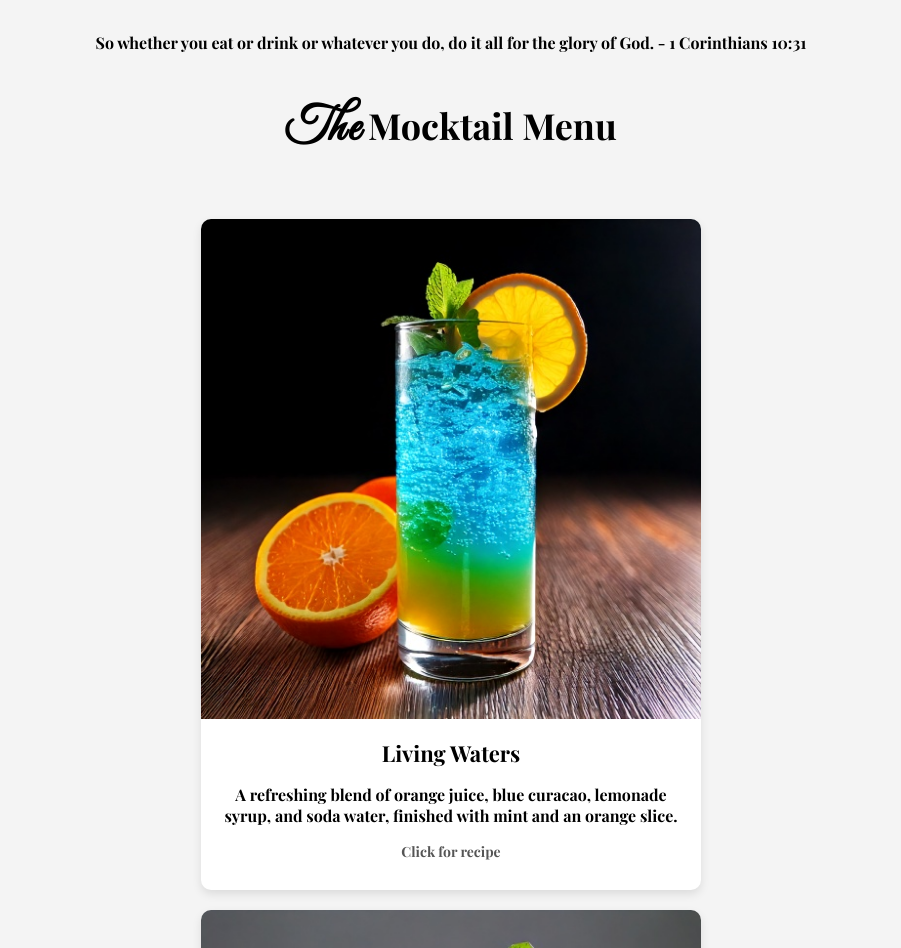
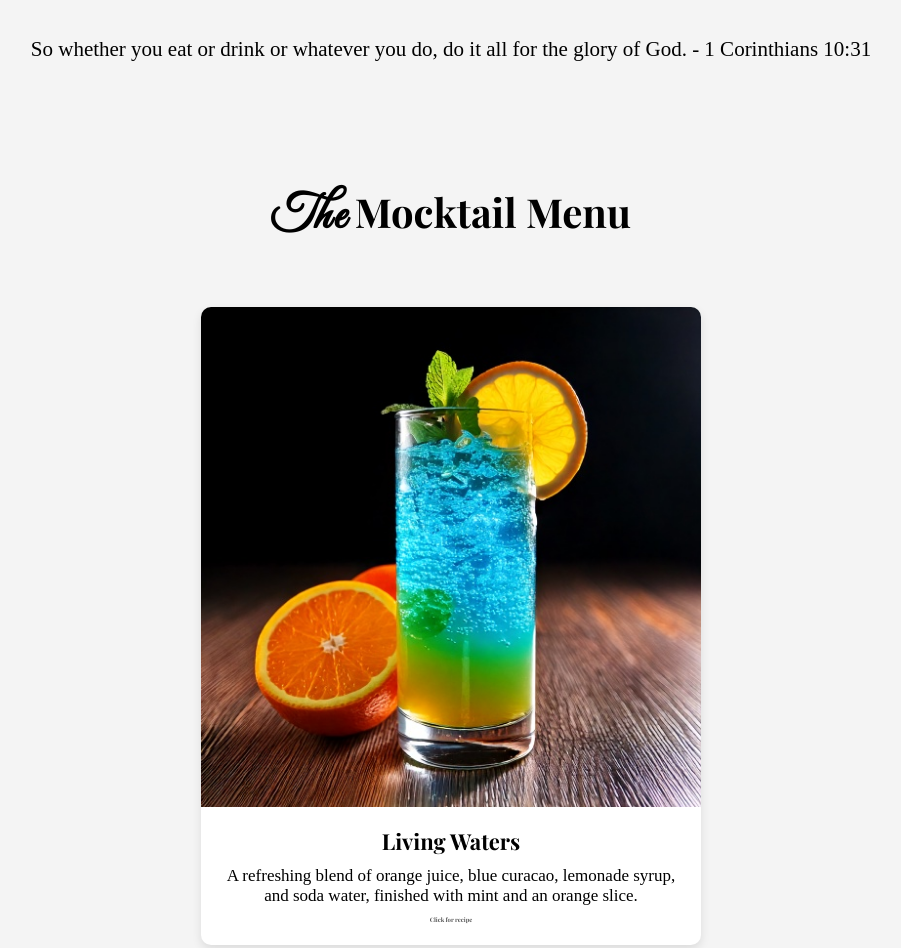
Before and after one commit to shaeigw/christian-cocktail-night, a plain HTML site: page index.html in a window 1280 px wide. Shown: the part 112-1060 px from the top of the page, without its empty margins (189-1090 px from the left). Drawn offline with nearby package versions, Linux system fonts and the light colour scheme.

Commit message:
Update ccn.css

```diff
--- a/ccn.css
+++ b/ccn.css
@@ -12,8 +12,20 @@ h1 {
     font-size: 60px;
     margin-bottom: 40px;
 }
+.verse {
+    font-family: Thin;
+    font-size: 21px;
+    margin-bottom: 90px;
+}
+
+.card-content .description {
+    font-family: Thin;
+    font-size: 17px;
+    margin: 10px 0;
+}
+
 .menu-title {
-    font-size: 36px;
+    font-size: 40px;
     margin-bottom: 40px;
 }
 
@@ -59,16 +71,17 @@ h1 {
 
 .click-instruction {
     color: #555;
-    font-size: 14px;
+    font-size: 6px;
 }
 
 .recipe {
+    font-family: Thin;
     display: none;
     padding: 15px;
     border-top: 1px solid #ddd;
     background: #fafafa;
-    font-size: 14px;
-    text-align: left;
+    font-size: 16px;
+    text-align: center;
 }
 
 .card.open .recipe {
```
